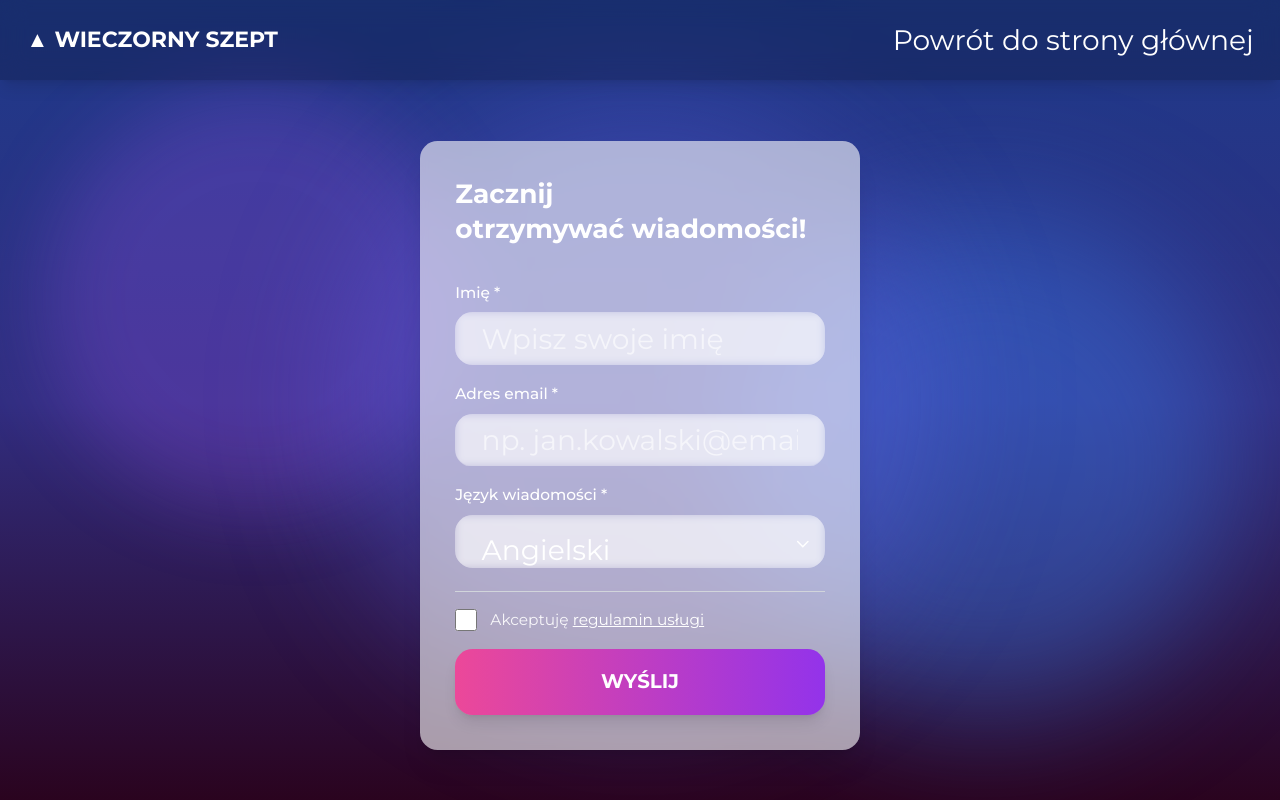
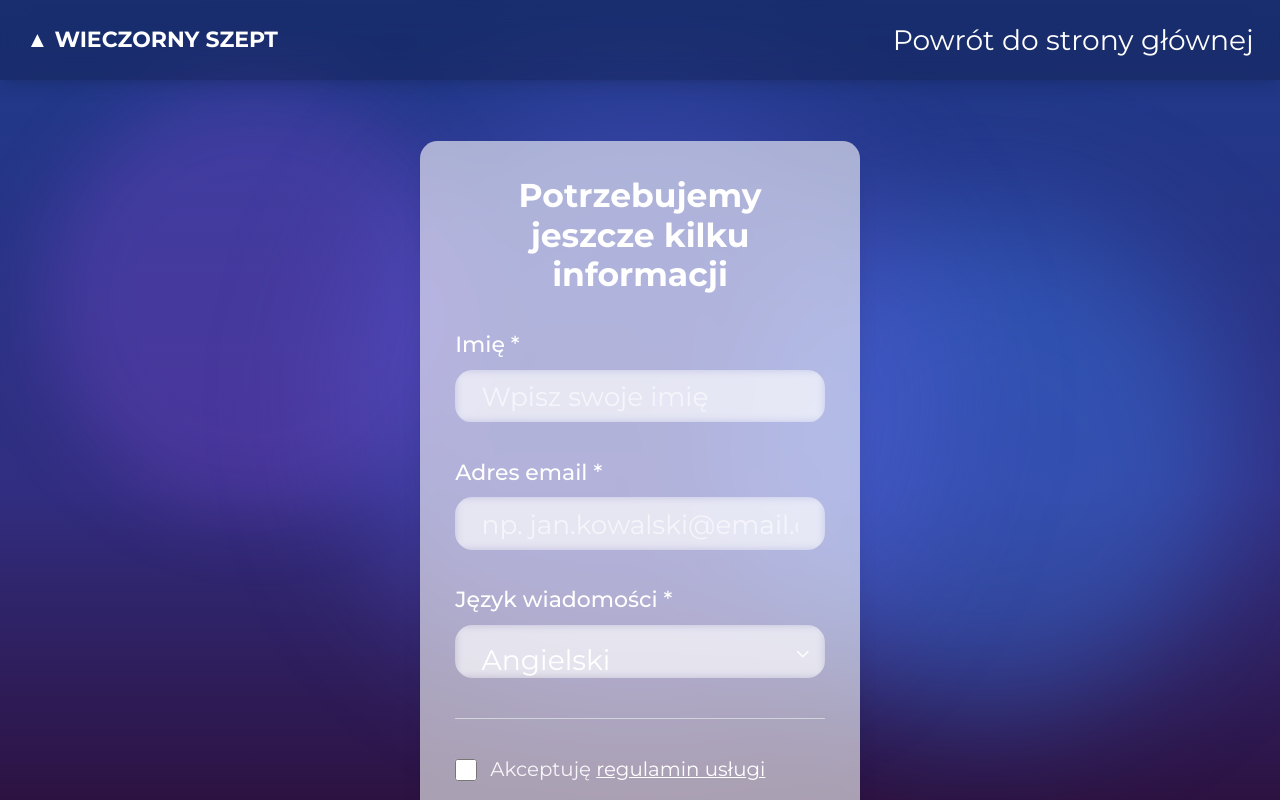
Before and after one commit to kamilkulik/whisper, a Next.js app: page /contact in a window 1280 px wide. Shown: the top 800 px of the page. Built offline with nearby package versions, Linux system fonts and the light colour scheme.

Commit message:
fix some font sizing and spacing in ContactForm

```diff
--- a/src/app/_components/ContactForm.tsx
+++ b/src/app/_components/ContactForm.tsx
@@ -278,16 +278,19 @@ export default function ContactForm({
       data-oid="tb00.87"
     >
       <div className="mb-8" data-oid="fv3gut-">
-        <h3 className="text-2xl font-bold text-white mb-2" data-oid="8cie_js">
-          Zacznij otrzymywać wiadomości!
+        <h3
+          className="text-3xl text-center font-bold text-white mb-2"
+          data-oid="8cie_js"
+        >
+          Potrzebujemy jeszcze kilku informacji
         </h3>
       </div>
 
-      <form onSubmit={handleSubmit} className="space-y-4" data-oid="d937n0b">
+      <form onSubmit={handleSubmit} className="space-y-8" data-oid="d937n0b">
         <div data-oid="1x7_v4l">
           <label
             htmlFor="imie"
-            className="block text-white font-medium mb-2 text-sm"
+            className="block text-white font-medium mb-2 text-xl"
             data-oid="er2p-26"
           >
             Imię *
@@ -303,7 +306,7 @@ export default function ContactForm({
             }}
             onBlur={(e) => handleInputBlur("imie", e.target.value)}
             required
-            className={`w-full h-12 px-6 py-3 bg-white/20 border-0 rounded-2xl text-white placeholder-white/60 focus:outline-none focus:ring-2 backdrop-blur-sm ${
+            className={`w-full h-12 px-6 py-3 bg-white/20 border-0 rounded-2xl text-white placeholder-white/60 focus:outline-none focus:ring-2 backdrop-blur-sm placeholder:text-2xl ${
               validationErrors.imie
                 ? "focus:ring-red-500/50 ring-2 ring-red-500/30"
                 : "focus:ring-white/30"
@@ -322,7 +325,7 @@ export default function ContactForm({
         <div data-oid="u4p0sqc">
           <label
             htmlFor="email"
-            className="block text-white font-medium mb-2 text-sm"
+            className="block text-white font-medium mb-2 text-xl"
             data-oid="cvsh.:4"
           >
             Adres email *
@@ -338,7 +341,7 @@ export default function ContactForm({
             }}
             onBlur={(e) => handleInputBlur("email", e.target.value)}
             required
-            className={`w-full h-12 px-6 py-3 bg-white/20 border-0 rounded-2xl text-white placeholder-white/60 focus:outline-none focus:ring-2 backdrop-blur-sm ${
+            className={`w-full h-12 px-6 py-3 bg-white/20 border-0 rounded-2xl text-white placeholder-white/60 focus:outline-none focus:ring-2 backdrop-blur-sm placeholder:text-2xl ${
               validationErrors.email
                 ? "focus:ring-red-500/50 ring-2 ring-red-500/30"
                 : "focus:ring-white/30"
@@ -357,7 +360,7 @@ export default function ContactForm({
         <div data-oid="isekqo7">
           <label
             htmlFor="jezykWiadomosci"
-            className="block text-white font-medium mb-2 text-sm"
+            className="block text-white font-medium mb-2 text-xl"
             data-oid="2ox.qfi"
           >
             Język wiadomości *
@@ -461,7 +464,7 @@ export default function ContactForm({
 
           <label
             htmlFor="acceptTerms"
-            className="text-sm text-white/90"
+            className="text-lg text-white/90"
             data-oid="qbo8wve"
           >
             Akceptuję{" "}
```
